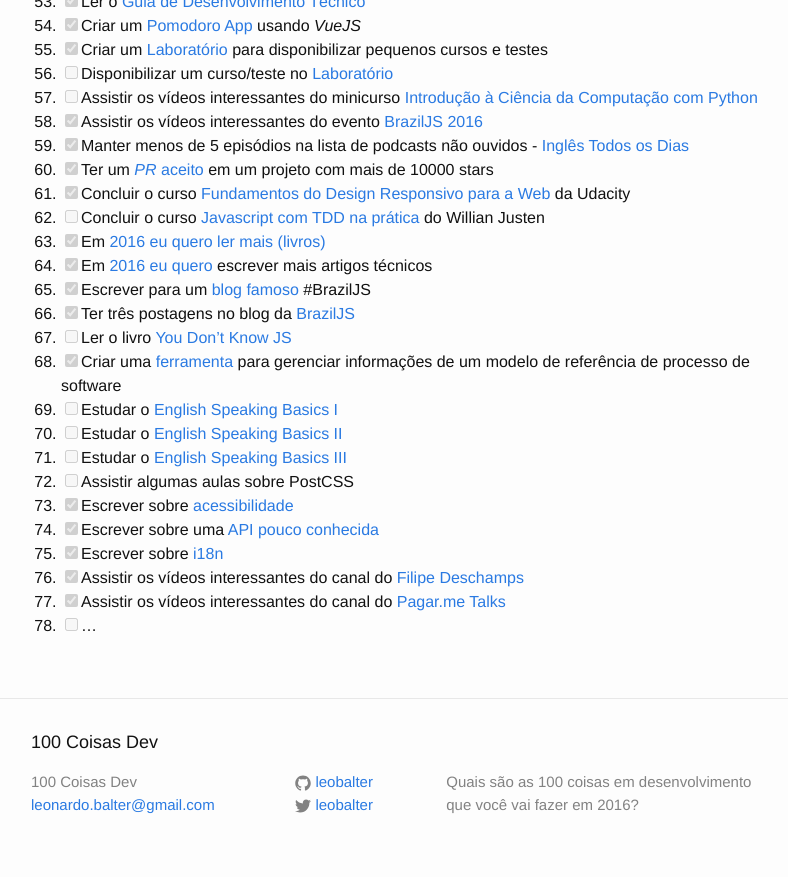
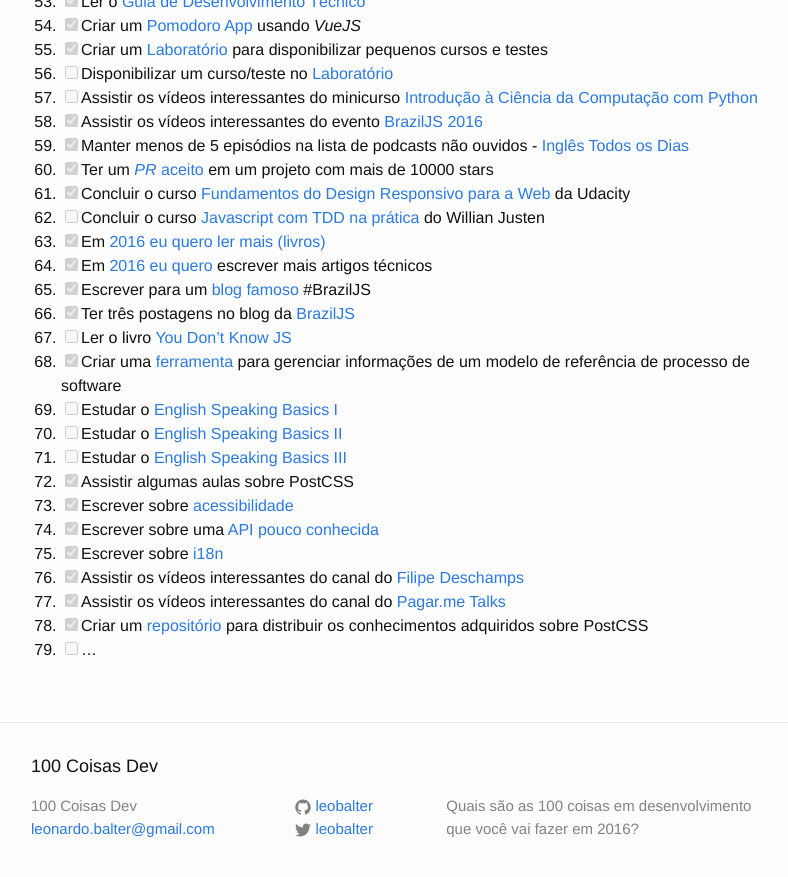
Before and after one commit to leobalter/100-coisas-dev, a Jekyll site: the page built from _posts/listas/2016-01-18-ftonato.markdown, in a window 1280 px wide and 900 px high, scrolled down 1458 px. Shown: the top 877 px of the window, without its empty margins (239-1027 px from the left). Built offline with Jekyll 4.4.1, drawn with Linux system fonts in a browser that asks for light colours; comment, search, counter and statistics services are not loaded.

Commit message:
Concluir estudo de PostCSS

```diff
--- a/_posts/listas/2016-01-18-ftonato.markdown
+++ b/_posts/listas/2016-01-18-ftonato.markdown
@@ -76,10 +76,11 @@ categories: listas
 69. [ ] Estudar o [English Speaking Basics I](http://www.talkenglish.com/speaking/basics/speaking_basics_i.aspx)
 70. [ ] Estudar o [English Speaking Basics II](http://www.talkenglish.com/speaking/basics/speaking_basics_ii.aspx)
 71. [ ] Estudar o [English Speaking Basics III](http://www.talkenglish.com/speaking/basics/speaking_basics_iii.aspx)
-72. [ ] Assistir algumas aulas sobre PostCSS
+72. [x] Assistir algumas aulas sobre PostCSS
 73. [x] Escrever sobre [acessibilidade](https://braziljs.org/blog/melhorando-a-acessibilidade-de-aplicacoes-web-com-aria/)
 74. [x] Escrever sobre uma [API pouco conhecida](https://braziljs.org/blog/web-share-api/)
 75. [x] Escrever sobre [i18n](https://braziljs.org/blog/implementando-internacionalizacao-i18n-com-javascript/)
 76. [x] Assistir os vídeos interessantes do canal do [Filipe Deschamps](https://www.youtube.com/channel/UCU5JicSrEM5A63jkJ2QvGYw/videos)
 77. [x] Assistir os vídeos interessantes do canal do [Pagar.me Talks](https://www.youtube.com/channel/UCNhSCufrcOMeFvzEM7tt9Lw)
-78. [ ] ...
+78. [x] Criar um [repositório](https://github.com/ftonato/postcss-course) para distribuir os conhecimentos adquiridos sobre PostCSS
+79. [ ] ...
```
